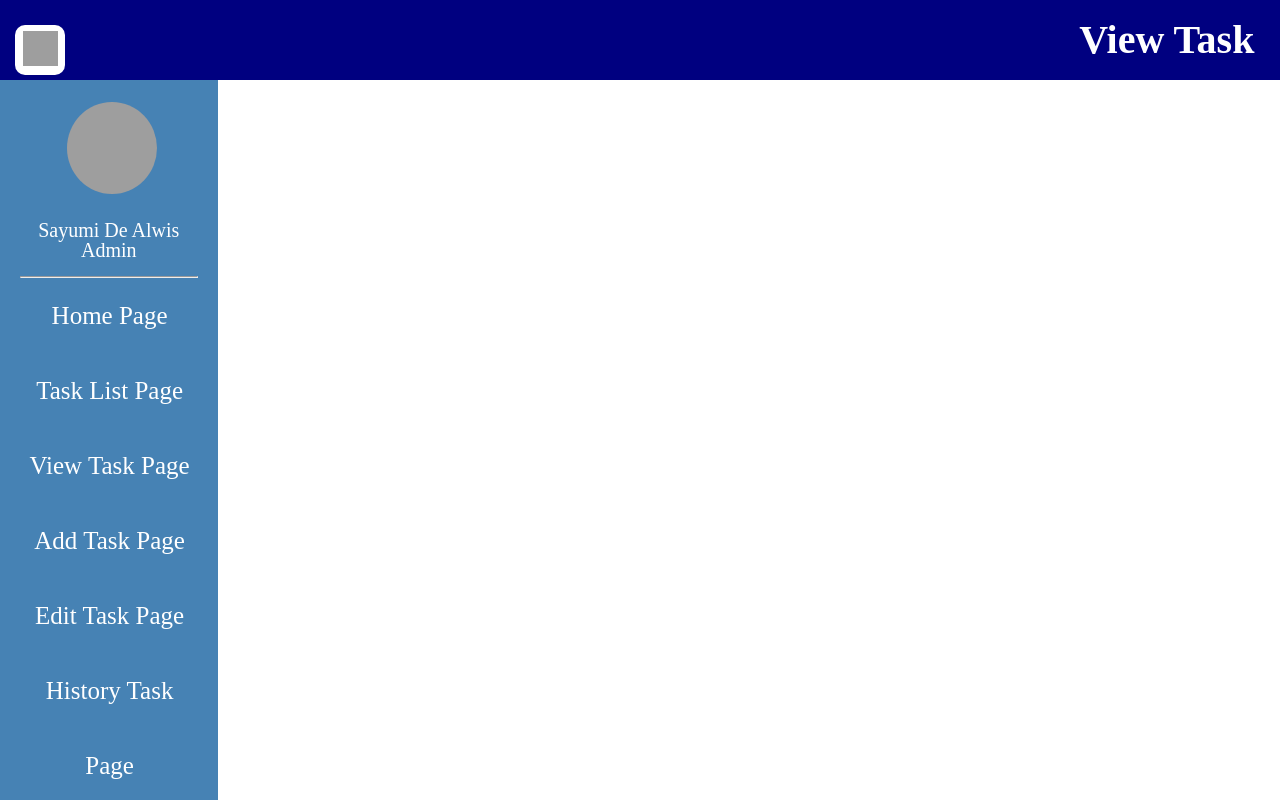
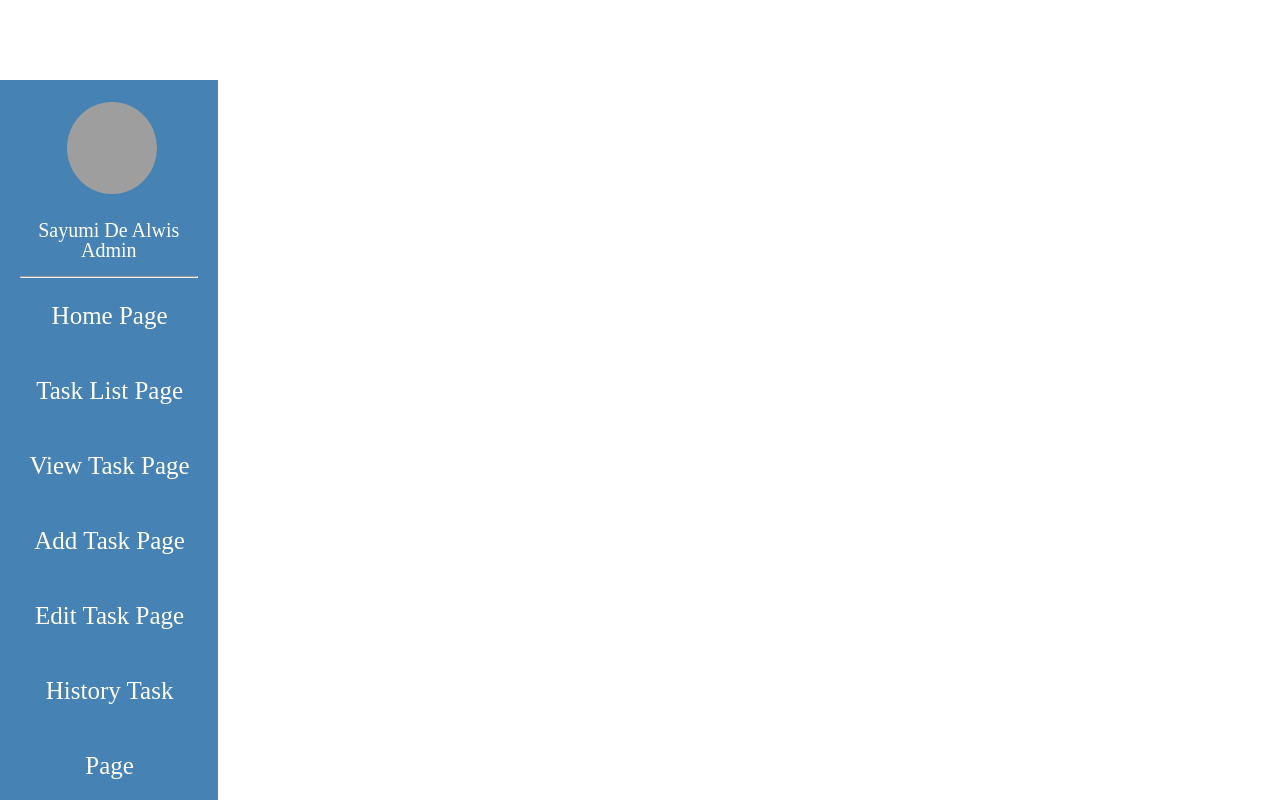
Before and after one commit to Sayumidealwis/sample-page, a React (Create React App) app: page /taskview in a window 1280 px wide. Built offline with nearby package versions, Linux system fonts and the light colour scheme; grey boxes are pictures that could not be loaded.

Commit message:
new styles 2023-12-13

```diff
--- a/src/App.js
+++ b/src/App.js
@@ -1,24 +1,22 @@
 import React from 'react'
 import { BrowserRouter, Route, Routes } from 'react-router-dom'
 import HomePage from './Pages/HomePage'
-import TaskList from './Pages/TaskList'
+import TaskPage from './Pages/TaskPage'
 import Sidebar from './Components/Sidebar'
 import EditTaskPage from './Pages/EditTaskPage'
 import AddTaskPage from './Pages/AddTaskPage'
 import ViewTaskPage from './Pages/ViewTaskPage'
 import HistoryTaskPage from './Pages/HistoryTask'
-import Header from './Components/Header'
 
 function App() {
   return (
     <BrowserRouter>
-      <div>
-        {/* <Header /> */}
+      <div style={{ display: 'flex' }}>
         <Sidebar />
         <div>
           <Routes>
             <Route path="/" element={<HomePage />} />
-            <Route path="/tasklist" element={<TaskList />} />
+            <Route path="/tasklist" element={<TaskPage />} />
             <Route path="/taskview" element={<ViewTaskPage />} />
             <Route path="/taskadd" element={<AddTaskPage />} />
             <Route path="/taskedit" element={<EditTaskPage />} />
@@ -27,11 +25,6 @@ function App() {
         </div>
       </div>
     </BrowserRouter>
-
-
-
-
-
   )
 }
 
--- a/src/Pages/ViewTaskPage.jsx
+++ b/src/Pages/ViewTaskPage.jsx
@@ -2,10 +2,9 @@ import React from 'react'
 import Header from '../Components/Header'
 
 const ViewTaskPage = () => {
-  return (
+  return(
     <div>
-      <Header currentPage="View Task"/>
-      {/* <h1>This is view a task page</h1> */}
+
     </div>
   )
 }
```
Also changed, not shown: src/Pages/TaskDetails.jsx (deleted, +0 -16 lines).
